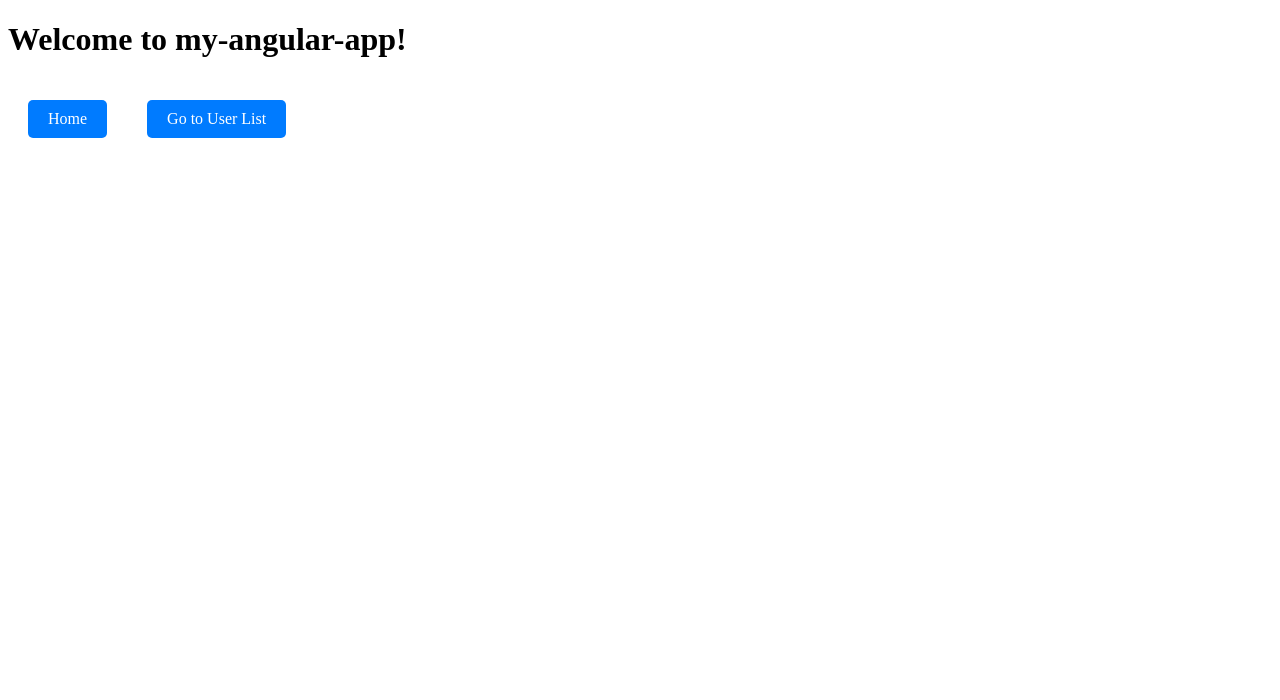
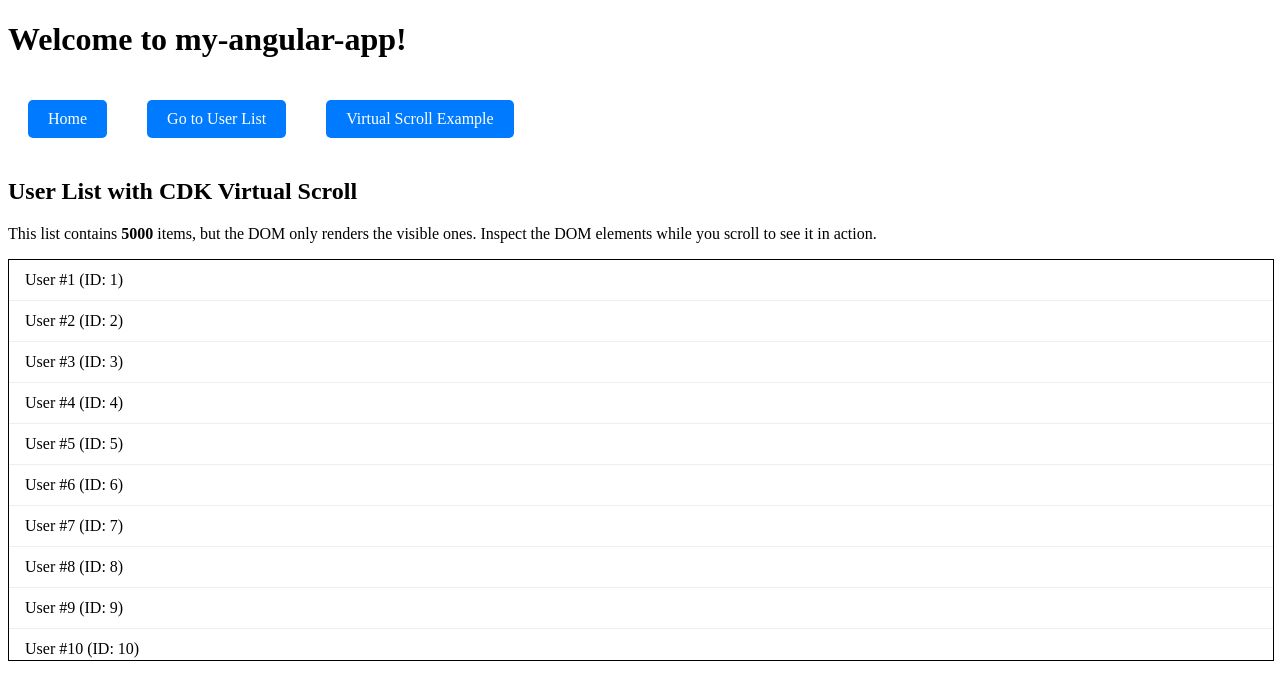
Before and after one commit to rohansolse/2025-angular-interview, an Angular app: page /virtual-scroll in a window 1280 px wide. Before the commit this address led to /. Shown: the top 700 px of the page. Built offline with nearby package versions, Linux system fonts and the light colour scheme.

Commit message:
working on virtual scroll

```diff
--- a/package.json
+++ b/package.json
@@ -12,6 +12,7 @@
   "private": true,
   "dependencies": {
     "@angular/animations": "^19.1.0",
+    "@angular/cdk": "^20.2.13",
     "@angular/common": "^19.1.0",
     "@angular/compiler": "^19.1.0",
     "@angular/core": "^19.1.0",
--- a/src/app/app.component.html
+++ b/src/app/app.component.html
@@ -3,6 +3,7 @@
   <nav>
     <a routerLink="/home" class="button">Home</a>
     <a routerLink="/users" class="button">Go to User List</a>
+    <a routerLink="/virtual-scroll" class="button">Virtual Scroll Example</a>
   </nav>
 </header>
 
--- /dev/null
+++ b/src/app/components/virtual-scroll-list/virtual-scroll-list.component.css
@@ -0,0 +1,12 @@
+.viewport {
+  height: 400px;
+  width: 100%;
+  border: 1px solid black;
+}
+
+.item {
+  height: 40px; /* Must match the itemSize in the viewport */
+  padding: 0 1rem;
+  line-height: 40px;
+  border-bottom: 1px solid #eee;
+}
--- /dev/null
+++ b/src/app/components/virtual-scroll-list/virtual-scroll-list.component.html
@@ -0,0 +1,16 @@
+<h2>User List with CDK Virtual Scroll</h2>
+<p>
+  This list contains <strong>{{ users.length }}</strong> items, but the DOM only renders the visible ones.
+  Inspect the DOM elements while you scroll to see it in action.
+</p>
+
+<!--
+  - cdk-virtual-scroll-viewport: The container for the virtual scroll.
+  - itemSize: The height of each item in pixels. This is crucial for the CDK to calculate which items to render.
+-->
+<cdk-virtual-scroll-viewport itemSize="40" class="viewport">
+  <!-- *cdkVirtualFor is the virtual scroll equivalent of *ngFor -->
+  <div *cdkVirtualFor="let user of users; trackBy: trackById" class="item">
+    {{ user.name }} (ID: {{ user.id }})
+  </div>
+</cdk-virtual-scroll-viewport>
--- /dev/null
+++ b/src/app/components/virtual-scroll-list/virtual-scroll-list.component.ts
@@ -0,0 +1,27 @@
+import { ChangeDetectionStrategy, Component } from '@angular/core';
+import { CommonModule } from '@angular/common';
+import { ScrollingModule } from '@angular/cdk/scrolling';
+import { User } from '../../interface/user';
+@Component({
+  selector: 'app-virtual-scroll-list',
+  standalone: true,
+  imports: [CommonModule, ScrollingModule], // Import ScrollingModule here
+  templateUrl: './virtual-scroll-list.component.html',
+  styleUrl: './virtual-scroll-list.component.css',
+  changeDetection: ChangeDetectionStrategy.OnPush,
+})
+export class VirtualScrollListComponent {
+  users: User[] = [];
+
+  constructor() {
+    // Generate a large list of users for the demo
+    this.users = Array.from({ length: 5000 }, (_, i) => ({
+      id: i + 1,
+      name: `User #${i + 1}`,
+    }));
+  }
+
+  trackById(index: number, user: User): number {
+    return user.id;
+  }
+}
```
Also changed, not shown: src/app/app.routes.ts (+7 -2 lines), 1 other file (tests, documents, lock files or other folders).
